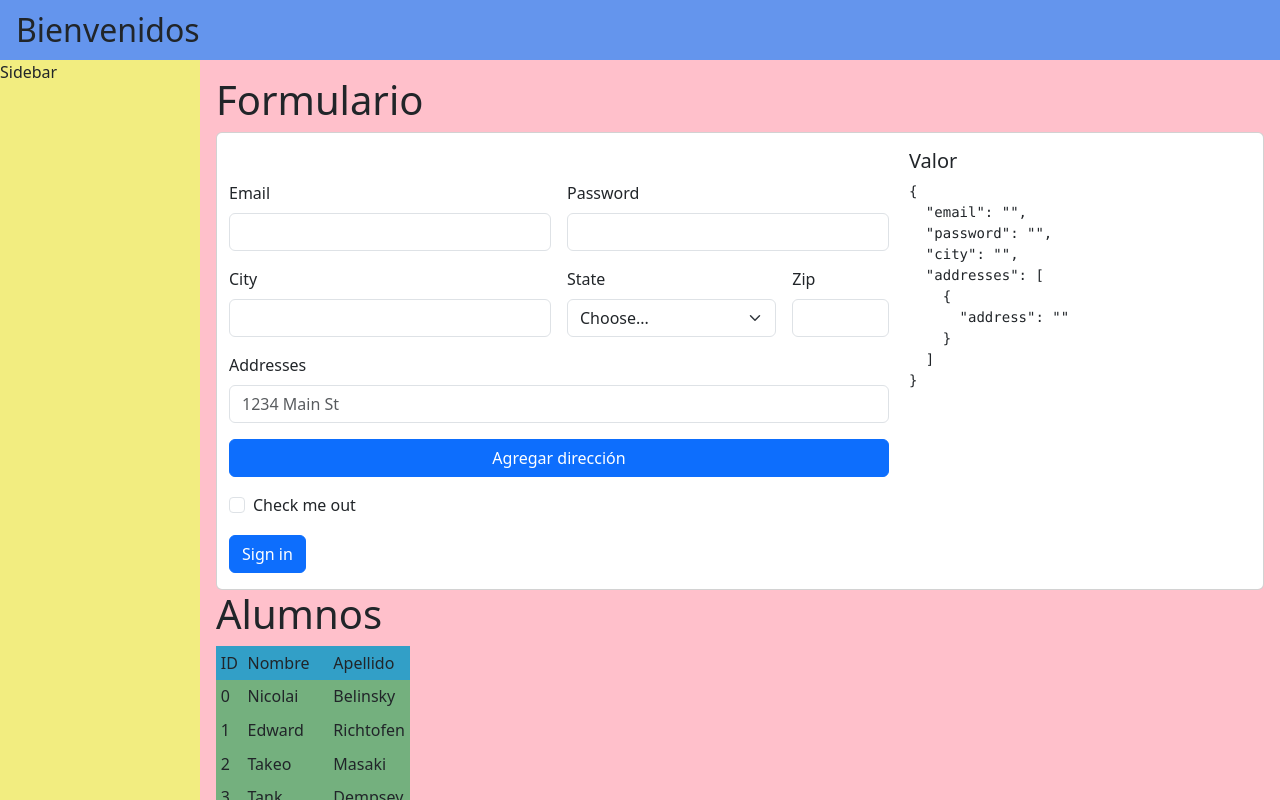
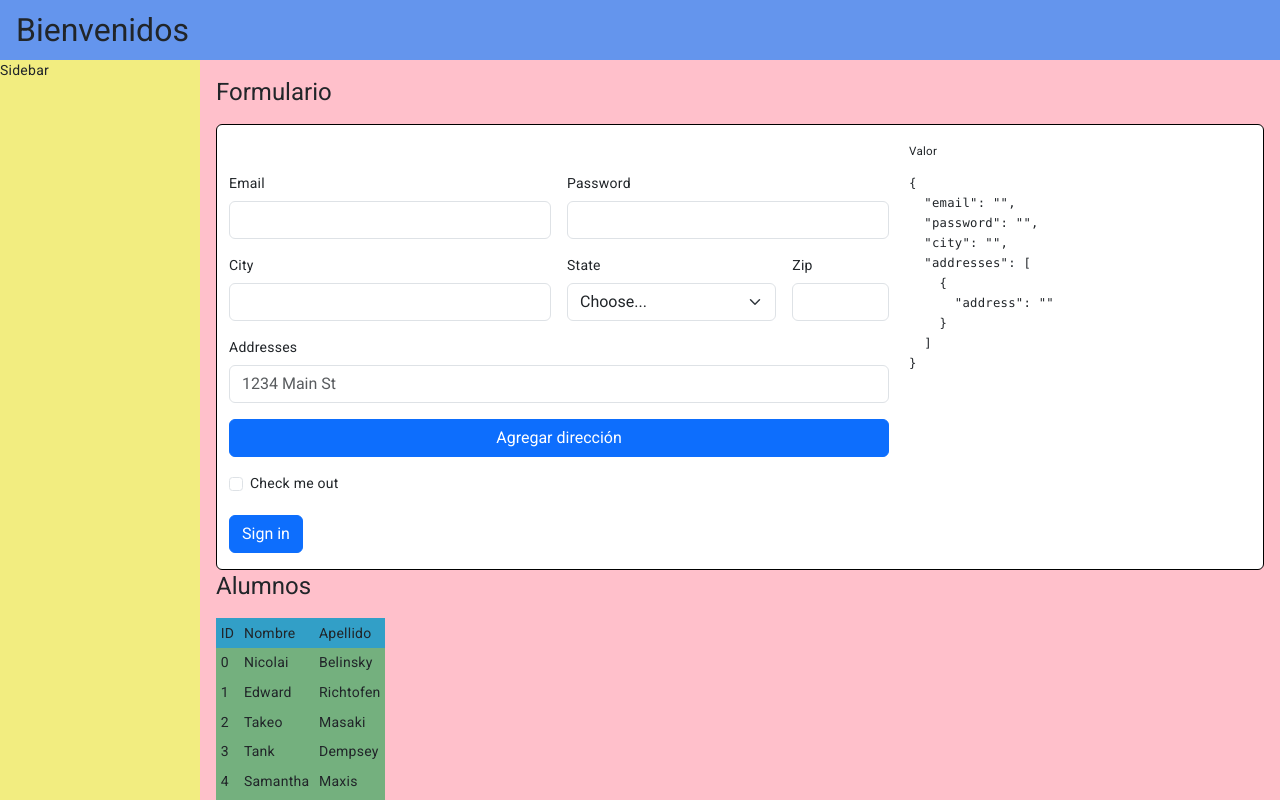
Before and after one commit to Marco-Pontiz/Angular, an Angular app: page / in a window 1280 px wide. Shown: the top 800 px of the page. Built offline with nearby package versions, Linux system fonts and the light colour scheme.

Commit message:
Incorporando angular/material en el proyecto

```diff
--- a/angular.json
+++ b/angular.json
@@ -25,6 +25,7 @@
               "src/assets"
             ],
             "styles": [
+              "@angular/material/prebuilt-themes/pink-bluegrey.css",
               "src/styles.css"
             ],
             "scripts": []
@@ -87,6 +88,7 @@
               "src/assets"
             ],
             "styles": [
+              "@angular/material/prebuilt-themes/pink-bluegrey.css",
               "src/styles.css"
             ],
             "scripts": []
--- a/package.json
+++ b/package.json
@@ -11,10 +11,12 @@
   "private": true,
   "dependencies": {
     "@angular/animations": "^16.1.0",
+    "@angular/cdk": "^16.1.4",
     "@angular/common": "^16.1.0",
     "@angular/compiler": "^16.1.0",
     "@angular/core": "^16.1.0",
     "@angular/forms": "^16.1.0",
+    "@angular/material": "^16.1.4",
     "@angular/platform-browser": "^16.1.0",
     "@angular/platform-browser-dynamic": "^16.1.0",
     "@angular/router": "^16.1.0",
--- a/src/app/app.module.ts
+++ b/src/app/app.module.ts
@@ -8,6 +8,7 @@
 import { RoundedBlockDirective } from './directives/rounded-block.directive';
 import { DraggableDirective } from './directives/draggable.directive';
 import { ReactiveFormComponent } from './reactive-form/reactive-form.component';
+import { BrowserAnimationsModule } from '@angular/platform-browser/animations';
 
 @NgModule({
   declarations: [
@@ -21,7 +22,8 @@
   ], //AppComponent pertenece a AppModule
   imports: [
     BrowserModule,
-    ReactiveFormsModule
+    ReactiveFormsModule,
+    BrowserAnimationsModule
   ],
   providers: [],
   bootstrap: [AppComponent]
--- a/src/app/reactive-form/reactive-form.component.css
+++ b/src/app/reactive-form/reactive-form.component.css
@@ -0,0 +1,3 @@
+.card {
+    border:1px solid black;
+}
--- a/src/index.html
+++ b/src/index.html
@@ -6,8 +6,11 @@
   <base href="/">
   <meta name="viewport" content="width=device-width, initial-scale=1">
   <link rel="icon" type="image/x-icon" href="favicon.ico">
+  <link rel="preconnect" href="https://fonts.gstatic.com">
+  <link href="https://fonts.googleapis.com/css2?family=Roboto:wght@300;400;500&display=swap" rel="stylesheet">
+  <link href="https://fonts.googleapis.com/icon?family=Material+Icons" rel="stylesheet">
 </head>
-<body>
+<body class="mat-typography">
   <app-root></app-root>
 </body>
 </html>
--- a/src/styles.css
+++ b/src/styles.css
@@ -12,3 +12,5 @@
 body {
     margin: 0;
 }
+html, body { height: 100%; }
+body { margin: 0; font-family: Roboto, "Helvetica Neue", sans-serif; }
```
Also changed, not shown: 1 other file (tests, documents, lock files or other folders).
